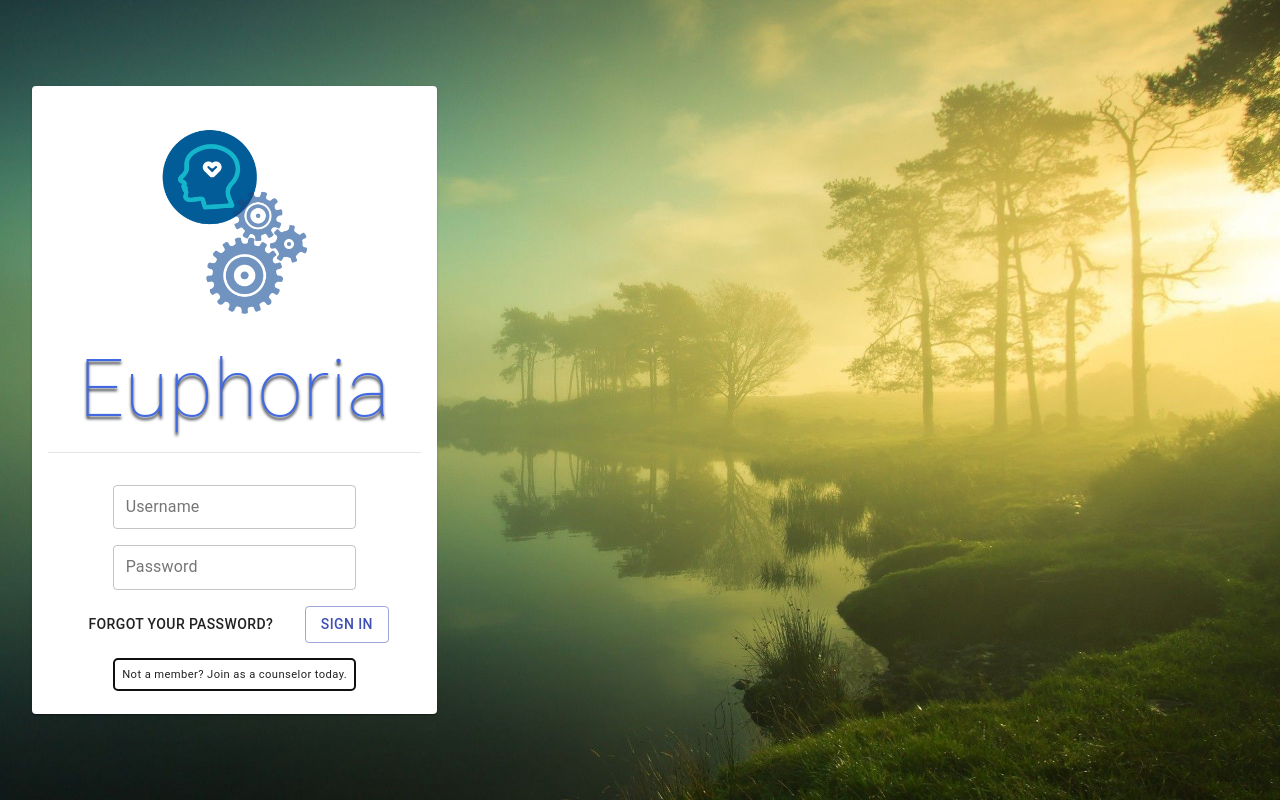
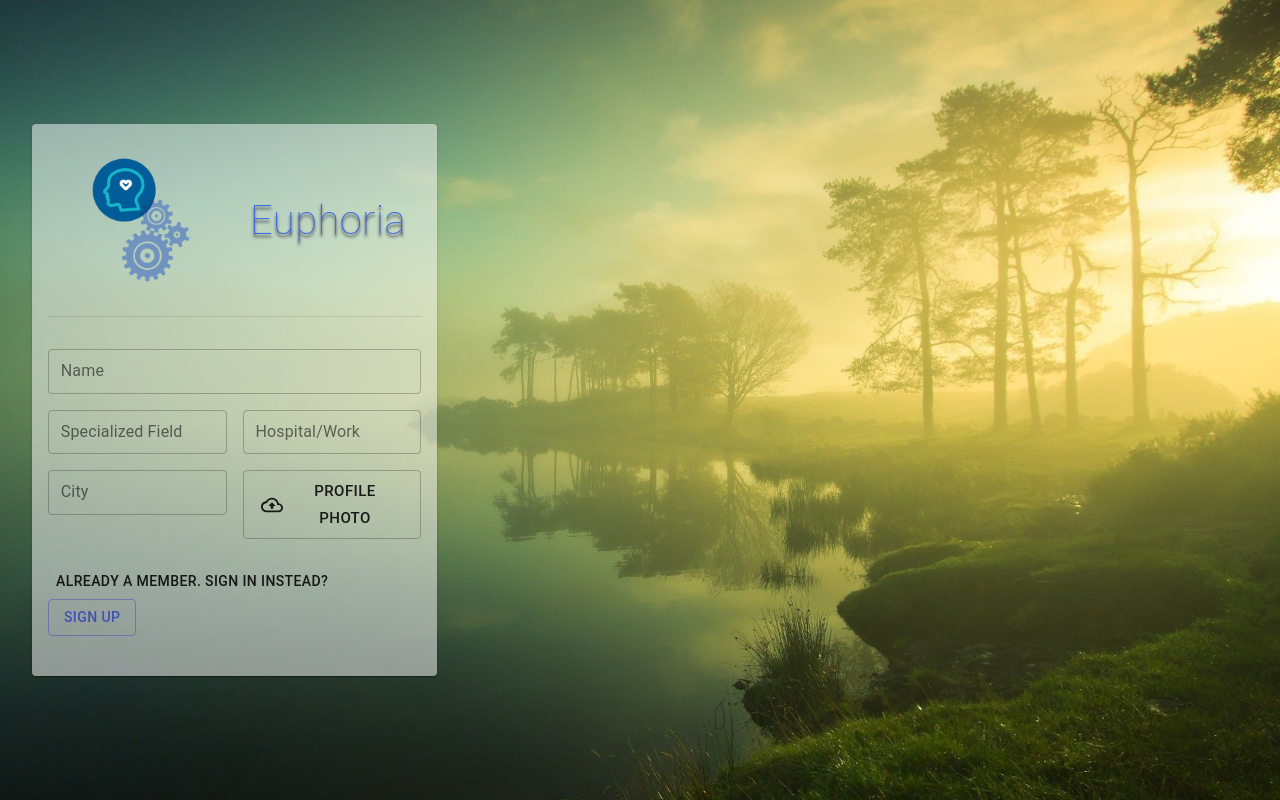
Before and after one commit to dansamarasinghe/Euphoria-Client, a React (Create React App) app: page /counselor/sign-in in a window 1280 px wide. Both pictures are taken after a click on the button "Not a member? Join as a counselor today.". Built offline with nearby package versions, Linux system fonts and the light colour scheme.

Commit message:
Add Counselor sign up page

```diff
--- a/src/App.js
+++ b/src/App.js
@@ -3,7 +3,7 @@ import './App.css';
 import {Provider} from 'react-redux';
 import store from './store';
 
-import {BrowserRouter as Router} from 'react-router-dom';
+import {Router} from 'react-router-dom';
 import {createBrowserHistory} from 'history';
 
 import Routes from './Routes';
@@ -13,7 +13,7 @@ function App() {
   return (
     <Provider store={store}>
         <React.Fragment>
-          <Router history={createBrowserHistory}>
+          <Router history={createBrowserHistory()}>
             <Routes></Routes>
           </Router>
           {/* <SignIn></SignIn> */}
--- a/src/actions/counselor/counselorActions.js
+++ b/src/actions/counselor/counselorActions.js
@@ -11,11 +11,14 @@ export const signInSuccess = () => {
 export const signIn = (state) => dispatch => {
     console.log(state);
 
-    // return axios.post('http://localhost:8080/api/counselor/sign-in', JSON.stringify(state), {
-    //     headers: {
-    //         'Content-Type': 'application/json',
-    //     }
-    // }).then((response) => console.log(response));
+    return axios.post('http://localhost:8080/api/counselor/sign-in', JSON.stringify(state), {
+        headers: {
+            'Content-Type': 'application/json',
+        }
+    }).then((response) => {
+        console.log(response);
+        dispatch(signInSuccess());
+    });
 
     // let url = 'http://localhost:8080/api/counselor/sign-in';
     // const headers = {
@@ -30,6 +33,6 @@ export const signIn = (state) => dispatch => {
     //     console.log(err);
     // });
 
-    dispatch(signInSuccess());
+
 
 };
--- a/src/views/counselor/CounselorSignIn.jsx
+++ b/src/views/counselor/CounselorSignIn.jsx
@@ -1,6 +1,7 @@
 import React, {Component} from 'react';
 import "./CounselorSignIn.scss";
 import {Grid, Card, CardContent, TextField, Typography, Button} from "@material-ui/core";
+import CloudUploadIcon from "@material-ui/icons/CloudUploadOutlined";
 import logo from "../../assets/eu-logo.png";
 import {connect} from 'react-redux';
 import * as actions from "../../actions/index";
@@ -9,12 +10,16 @@ class CounselorSignIn extends Component {
 
     constructor(props) {
         super(props);
+        this.setState({
+            isSignUp:props.isSignUp
+        })
     };
 
     state = {
         username: null,
         password: null,
-        signIn: null
+        signIn: null,
+        isSignUp: false
     };
 
     signIn = () => {
@@ -26,6 +31,12 @@ class CounselorSignIn extends Component {
         this.props.signIn(signInCredentials);
     };
 
+    changeMode = () => {
+        this.setState({
+            isSignUp:!this.state.isSignUp
+        });
+    }
+
     handleChange = e => {
         this.setState({
             [e.target.id]: e.target.value
@@ -33,18 +44,19 @@ class CounselorSignIn extends Component {
     };
 
     componentDidUpdate() {
-        if(this.props.signedIn){
+        if (this.props.signedIn) {
             this.props.history.push("/counselor/appointments");
         }
     };
 
 
     render() {
-
-        return (
-            <>
-                <Grid container id="rootGrid">
-                    <Grid xs={12} sm={8} md={6} lg={4}>
+        let card
+        if (!this.state.isSignUp){
+            card =
+                <>
+                    {/* Begin:Sign-In Card */}
+                    <Grid id={"CrdSgnIn"} item xs={12} sm={8} md={6} lg={4}>
                         <Card className={'transparent'}>
                             <CardContent>
                                 <Grid container id={'logoGrid'} className={"imgRaised"}>
@@ -90,13 +102,12 @@ class CounselorSignIn extends Component {
                                             type={"submit"}
                                             onClick={() => this.signIn()}
                                         >
-                                            Sign
-                                            In
+                                            Sign In
                                         </Button>
                                     </Grid>
 
                                     <Grid item xs={12} className={'horizontalCenter'}>
-                                        <Button className={'btn-small'}>Not a member? Join as a counselor
+                                        <Button className={'btn-small'} onClick={() => this.changeMode()}>Not a member? Join as a counselor
                                             today.</Button>
 
                                     </Grid>
@@ -104,6 +115,120 @@ class CounselorSignIn extends Component {
                             </CardContent>
                         </Card>
                     </Grid>
+                    {/* End:Sign-In Card */}
+                </>
+        }else{
+            card =
+                <>
+                    {/* Begin:Sign-Up Card */}
+                    <Grid id={"CrdSgnUp"} item xs={12} sm={8} md={6} lg={4}>
+                        <Card className={'transparent'}>
+                            <CardContent>
+                                <Grid container id={'logoGrid'} className={"imgRaised"}>
+                                    <Grid item xs={6}>
+                                        <img src={logo}/>
+                                    </Grid>
+
+                                    <Grid item xs={6} className={'brandText'}>
+                                        <Typography>Euphoria</Typography>
+                                    </Grid>
+
+                                </Grid>
+                                <hr/>
+                                <Grid container id={'fieldGrid'} spacing={2}>
+                                    <Grid item xs={12}>
+                                        <TextField id={'name'}
+                                                   onChange={e => this.handleChange(e)}
+                                                   className={'txtFld-small'}
+                                                   variant={'outlined'}
+                                                   label={'Name'}
+                                                   fullWidth
+                                        />
+                                    </Grid>
+
+                                    <Grid item xs={6}>
+                                        <TextField
+                                            id={'speciality'}
+                                            onChange={e => this.handleChange(e)}
+                                            className={'txtFld-small'}
+                                            variant={'outlined'}
+                                            label={'Specialized Field'}
+                                            fullWidth/>
+                                    </Grid>
+
+                                    <Grid item xs={6}>
+                                        <TextField
+                                            id={'hospital'}
+                                            onChange={e => this.handleChange(e)}
+                                            className={'txtFld-small'}
+                                            variant={'outlined'}
+                                            label={'Hospital/Work'}
+                                            fullWidth/>
+                                    </Grid>
+
+                                    <Grid item xs={6}>
+                                        <TextField
+                                            id={'city'}
+                                            onChange={e => this.handleChange(e)}
+                                            className={'txtFld-small'}
+                                            variant={'outlined'}
+                                            label={'City'}
+                                            fullWidth/>
+                                    </Grid>
+
+                                    <Grid item xs={6}>
+                                        <input
+                                            accept="image/*"
+                                            id="btn-photo"
+                                            type="file"
+                                        />
+                                        <label htmlFor="btn-photo">
+                                            <Button
+                                                variant="outlined"
+                                                // component="span"
+                                                fullWidth={true}
+                                                size={"large"}
+                                                startIcon={<CloudUploadIcon />}
+                                            >
+                                                Profile Photo
+                                            </Button>
+                                        </label>
+                                    </Grid>
+
+                                    <Grid item xs={12} sm={10} id={'buttonGrid'}
+                                          className={'verticalCenter spaceBetween'}>
+                                        <Button
+                                            onClick={() => this.changeMode()}
+                                        >
+                                            Already a member. Sign In instead?
+                                        </Button>
+                                        <Button
+                                            variant={"outlined"}
+                                            color={"primary"}
+                                            id={'signUpBtn'}
+                                            type={"submit"}
+                                            onClick={() => this.signIn()}
+                                        >
+                                            Sign Up
+                                        </Button>
+                                    </Grid>
+
+                                    <Grid item xs={12} className={'horizontalCenter'}>
+                                        {/*<Button className={'btn-small'}>Not a member? Join as a counselor*/}
+                                        {/*    today.</Button>*/}
+
+                                    </Grid>
+                                </Grid>
+                            </CardContent>
+                        </Card>
+                    </Grid>
+                    {/* End:Sign-In Card */}
+                </>
+        }
+        return (
+            <>
+                <Grid container id="rootGrid">
+                    {card}
                 </Grid>
             </>
         );
--- a/src/views/counselor/CounselorSignIn.scss
+++ b/src/views/counselor/CounselorSignIn.scss
@@ -1,29 +1,33 @@
 
-
-#rootGrid{
+#rootGrid {
   background-image: url("../../assets/img/wallpapers/wall1.jpg");
   background-size: cover;
   height: 100vh;
   align-items: center;
   padding: 2em;
+
+  .transparent {
+    background-color: rgba(white, 0.5);
+  }
 }
 
-hr{
+hr {
   height: 1em;
 }
 
-#logoGrid{
+#CrdSgnIn {
+  #logoGrid {
     justify-content: center;
     align-items: center;
     text-align: center;
 
-  img{
+    img {
       height: 30vh;
     }
 
-  .brandText{
-    p{
-      font-size: 2em;
+    .brandText {
+      p {
+        //font-size: 2em;
         text-shadow: 0px 3px 3px #282c34;
         color: royalblue;
         font: 80px 'Roboto Thin';
@@ -32,56 +36,85 @@ hr{
   }
 
 
-#fieldGrid{
+  #fieldGrid {
     justify-content: center;
     align-items: center;
   }
 
-.verticalCenter{
+  #fypTxt {
+    float: left;
+  }
+
+  #signInBtn {
+    float: right;
+    align-self: flex-end;
+  }
+}
+
+.verticalCenter {
   display: flex;
   flex-wrap: wrap;
   align-items: center;
 }
 
-.horizontalCenter{
+.horizontalCenter {
   display: grid;
   justify-content: center;
 }
 
-.spaceBetween{
+.spaceBetween {
   justify-content: space-between;
 }
 
-#fypTxt{
-  float: left;
-}
 
-#signInBtn{
-  float: right;
-  align-self: flex-end;
-}
+.txtFld-small {
 
-.transparent{
-  background-color: rgba(white, 0.5);
-}
-
-.txtFld-small{
-
-  input{
+  input {
     padding-top: 0.8em;
     padding-bottom: 0.8em;
   }
 
-  label{
-    transform: translate(0.8em,0.9em) scale(1);
+  label {
+    transform: translate(0.8em, 0.9em) scale(1);
   }
 
 }
 
-.btn-small{
+.btn-small {
   .MuiButton-label {
     font-size: 0.8em;
     text-transform: none;
     font-weight: normal;
   }
 }
+
+
+#CrdSgnUp {
+  #logoGrid {
+    justify-content: center;
+    align-items: center;
+    text-align: center;
+
+    img {
+      height: 20vh;
+    }
+
+    .brandText {
+      p {
+        text-shadow: 0px 3px 3px #282c34;
+        color: royalblue;
+        font: 40px 'Roboto Thin';
+      }
+    }
+  }
+
+  #btn-photo{
+    display: none;
+    line-height: 2em;
+  }
+
+  #signUpBtn {
+    float: right;
+    align-self: flex-end;
+  }
+}
```
Also changed, not shown: package.json (+5 -4 lines), src/actions/CommonActions.js (added), 1 other file (tests, documents, lock files or other folders). Lines whose indentation alone changed are shown as unchanged.
